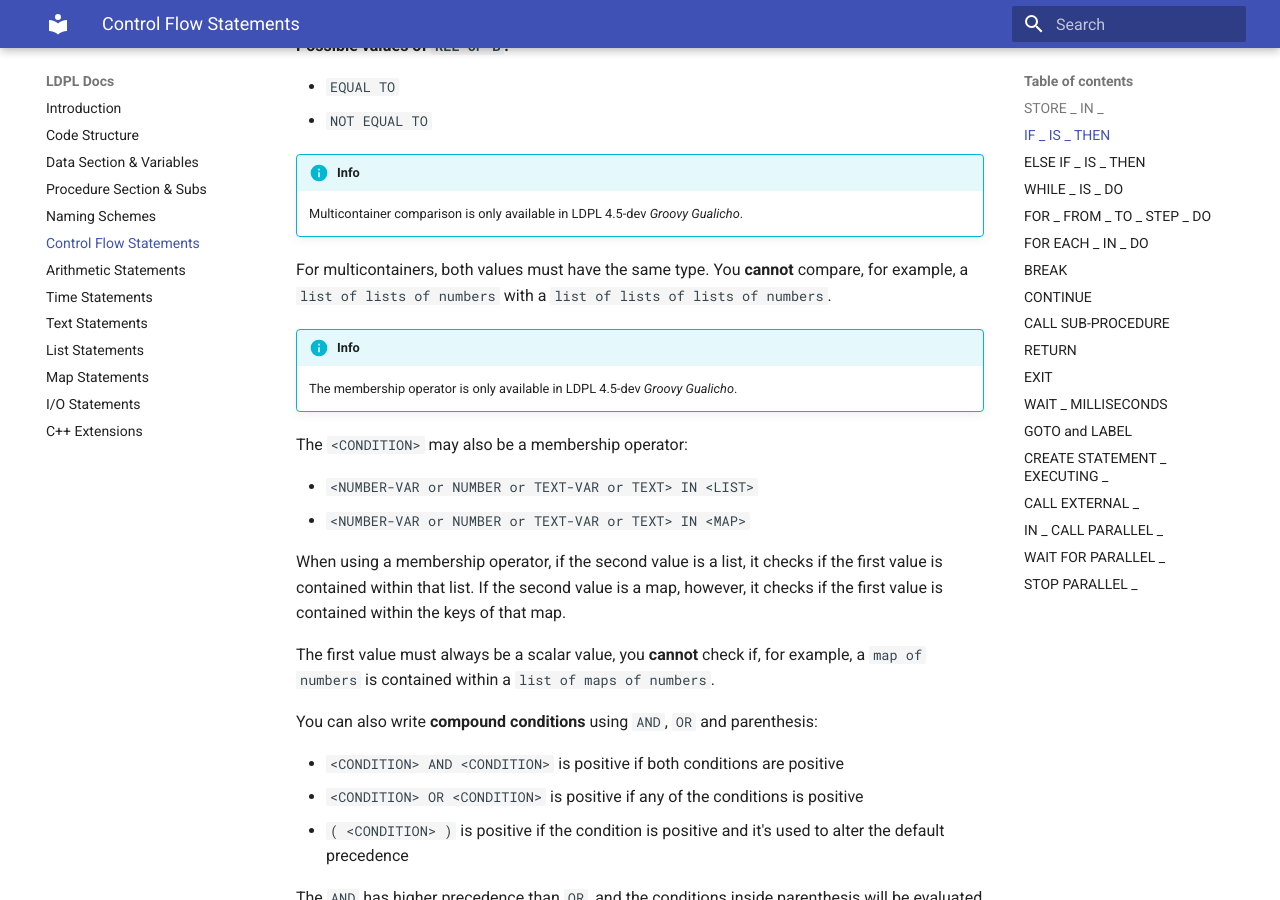
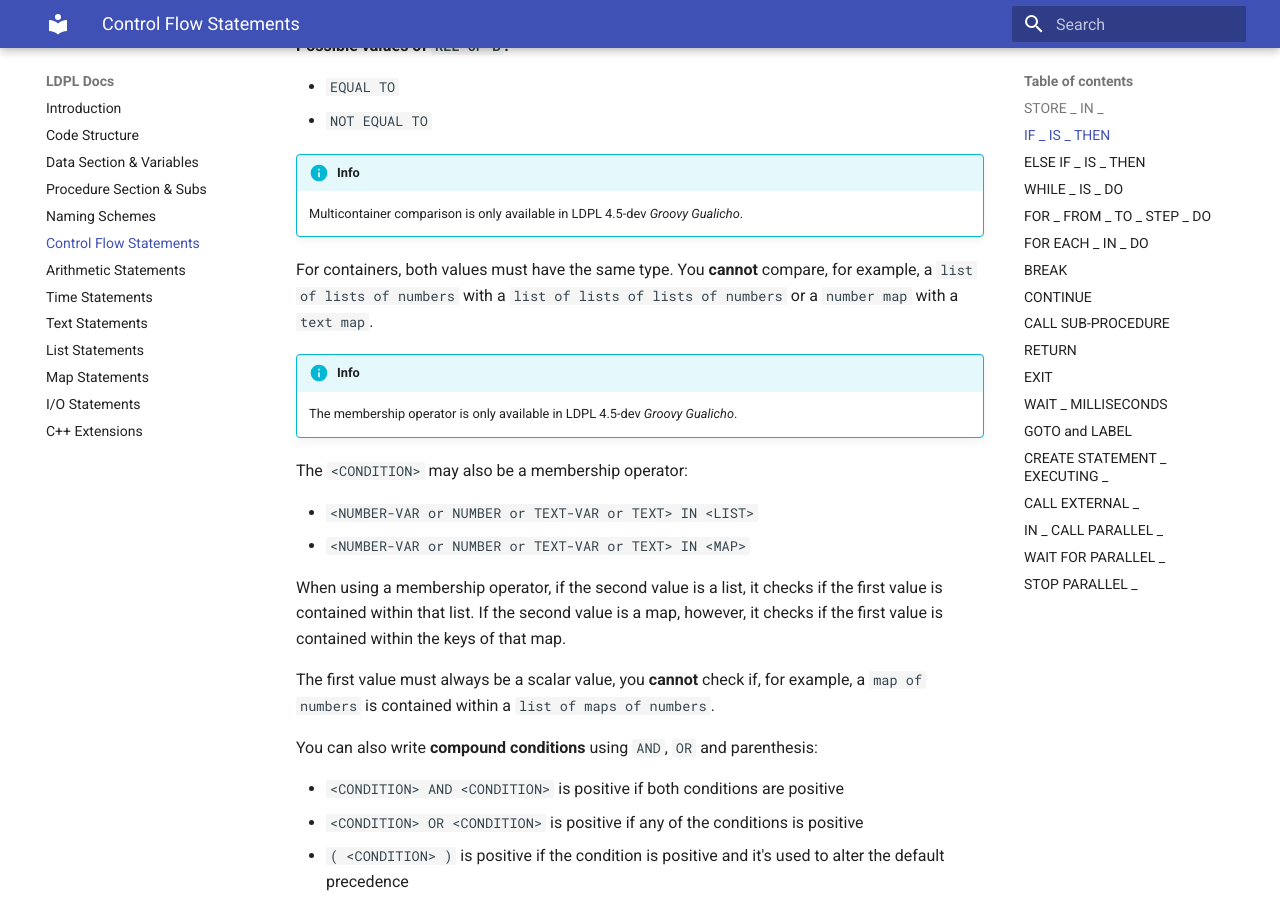
Before and after one commit to Lartu/ldpl, an MkDocs documentation site: the page built from docs/flow.md, in a window 1280 px wide and 900 px high, scrolled down 1723 px. Built offline with MkDocs 1.6.1 and Material for MkDocs 9.7.7, drawn with Linux system fonts in a browser that asks for light colours.

Commit message:
Clarified multicontainer and container comparison in the flow docs

```diff
--- a/docs/flow.md
+++ b/docs/flow.md
@@ -76,8 +76,9 @@ The `<CONDITION>` may be a relational operator between two values with the same
 !!! info
     Multicontainer comparison is only available in LDPL 4.5-dev *Groovy Gualicho*.
 
-For multicontainers, both values must have the same type. You **cannot** compare, for example,
-a `list of lists of numbers` with a `list of lists of lists of numbers`.
+For containers, both values must have the same type. You **cannot** compare, for example,
+a `list of lists of numbers` with a `list of lists of lists of numbers` or a `number map`
+with a `text map`.
 
 !!! info
     The membership operator is only available in LDPL 4.5-dev *Groovy Gualicho*.
```
